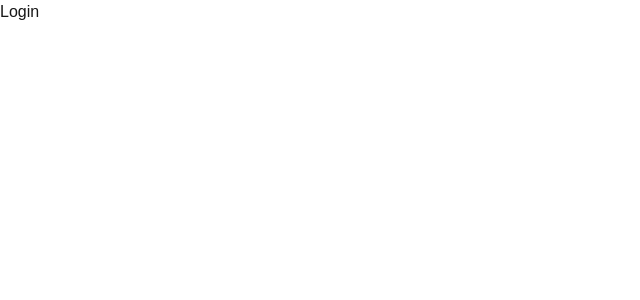
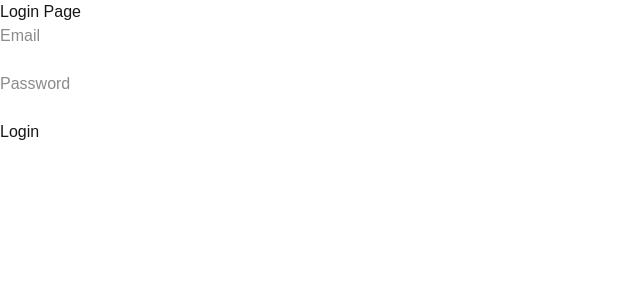
Before and after one commit to dev-abhisheksh/ResumeForge, a Next.js app in the folder frontend/: page /login in a window 1280 px wide. Shown: the top 300 px of the page, without its empty margins (0-640 px from the left). Built offline with nearby package versions, Linux system fonts and the light colour scheme; no server answers.

Commit message:
feat(auth): implement login functionality with useLogin hook and update login page

```diff
--- a/frontend/src/app/(auth)/login/page.tsx
+++ b/frontend/src/app/(auth)/login/page.tsx
@@ -1,8 +1,59 @@
-import React from 'react'
+"use client";
+
+import { useLogin } from '@/hooks/auth/useLogin'
+import React, { FormEvent, useState } from 'react'
 
 const Login = () => {
+
+  const [email, setEmail] = useState("")
+  const [password, setPassword] = useState("")
+  const { mutate, isPending, isError, error } = useLogin()
+
+  const handleSubmitForm = (e: React.SubmitEvent<HTMLFormElement>) => {
+    e.preventDefault()
+
+    mutate({
+      email,
+      password
+    })
+  }
+
   return (
-    <div>Login</div>
+    <main>
+      <h1>Login Page</h1>
+
+      <form onSubmit={handleSubmitForm}>
+        <input
+          type="text"
+          placeholder='Email'
+          value={email}
+          onChange={(e) => setEmail(e.target.value)}
+        />
+
+        <br />
+        <br />
+
+        <input
+          type="text"
+          placeholder='Password'
+          value={password}
+          onChange={(e) => setPassword(e.target.value)}
+        />
+
+        <br />
+        <br />
+
+        <button type='submit' disabled={isPending}>
+          {isPending ? "Logging in..." : "Login"}
+        </button>
+
+        {isError && (
+          <p>{error instanceof Error ? error.message : "Login Failed"}</p>
+        )}
+
+      </form>
+
+    </main>
   )
 }
 
--- /dev/null
+++ b/frontend/src/hooks/auth/useLogin.ts
@@ -0,0 +1,10 @@
+import { login } from "@/api/auth.api";
+import { useMutation } from "@tanstack/react-query";
+
+export const useLogin = () => {
+  return useMutation({
+    mutationFn: login,
+    onSuccess: (res) => console.log("SUCCESS",res.data),
+    onError: (err) => console.log("ERROR",err),
+  });
+};
--- a/frontend/src/lib/axios.ts
+++ b/frontend/src/lib/axios.ts
@@ -1,6 +1,6 @@
 import axios from "axios";
 
 export const API = axios.create({
-  baseURL: process.env.NEXT_PUBIC_API_URL,
+  baseURL: process.env.NEXT_PUBLIC_API_URL,
   withCredentials: true,
 });
--- a/frontend/src/providers/QueryProvider.tsx
+++ b/frontend/src/providers/QueryProvider.tsx
@@ -1,4 +1,6 @@
-import React, { ReactNode } from 'react'
+"use client";
+
+import { ReactNode } from 'react'
 import { QueryClient, QueryClientProvider } from "@tanstack/react-query";
 
 const queryClient = new QueryClient();
```
Also changed, not shown: 1 other file (tests, documents, lock files or other folders).
